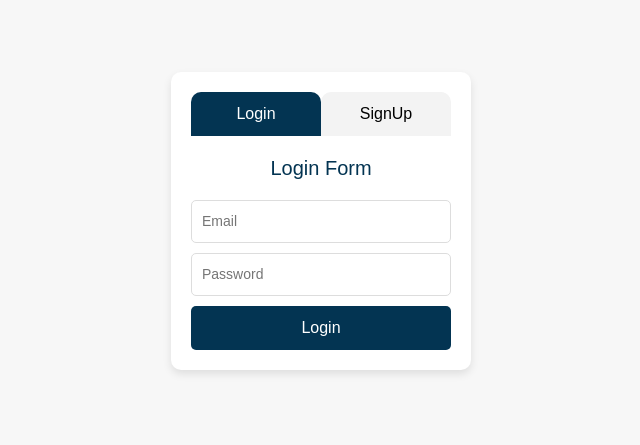
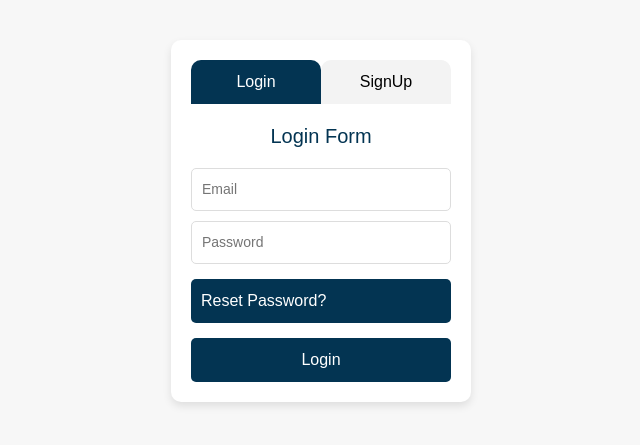
Before and after one commit to rick2001/socialmediaapp, a React (Create React App) app: page / in a window 1280 px wide. Shown: the part 179-624 px from the top of the page, without its empty margins (319-959 px from the left). Built offline with nearby package versions, Linux system fonts and the light colour scheme.

Commit message:
commit-2

```diff
--- a/src/Components/Login.css
+++ b/src/Components/Login.css
@@ -1,3 +1,85 @@
+/* body {
+    font-family: Arial, sans-serif;
+    display: flex;
+    justify-content: center;
+    align-items: center;
+    height: 100vh;
+    margin: 0;
+  }
+
+  .container {
+    display: flex;
+    justify-content: center;
+    align-items: center;
+    height: 100vh;
+    width: 100%;
+  }
+
+  .form-container {
+    background-color: white;
+    padding: 20px;
+    border-radius: 10px;
+    box-shadow: 0 4px 8px rgba(0, 0, 0, 0.1);
+    width: 300px;
+  }
+
+  .form-toggle {
+    display: flex;
+    justify-content: space-between;
+    margin-bottom: 20px;
+  }
+
+  .form-toggle button {
+    width: 50%;
+    padding: 10px;
+    background-color: #f3f3f3;
+    border: none;
+    cursor: pointer;
+    font-size: 16px;
+    border-radius: 10px 10px 0 0;
+  }
+
+  .form-toggle .active {
+    background-color: #033452;
+    color: white;
+  }
+
+  .form {
+    display: flex;
+    flex-direction: column;
+  }
+
+  .form h2 {
+    margin-bottom: 20px;
+  }
+
+  .form input {
+    padding: 10px;
+    margin-bottom: 10px;
+    border: 1px solid #ddd;
+    border-radius: 5px;
+  }
+
+  .form button {
+    padding: 10px;
+    background-color:#033452;
+    color: white;
+    border: none;
+    border-radius: 5px;
+    cursor: pointer;
+  }
+
+  .form a {
+    color: #007bff;
+    text-decoration: none;
+    margin-bottom: 10px;
+    text-align: right;
+  }
+
+  .form p {
+    text-align: center;
+  } */
+
   body {
     font-family: Arial, sans-serif;
     display: flex;
@@ -84,23 +166,23 @@ body {
     background-color: #021f33;
 }
 
-/* Forgot Password Styling */
+/* Reset Password Button */
 .forgot-password {
   background: none;
   border: none;
   color: #007bff;
   cursor: pointer;
-  text-align: center;
+  text-align: left;
   font-size: 14px;
-  margin-top: 10px;
+  margin-top: 5px;
+  margin-bottom: 15px; /* Add space between Reset Password and Login button */
   transition: color 0.3s ease;
 }
-
 .forgot-password:hover {
   color: #0056b3;
 }
 
-/* Reset Password Form Styling */
+/* Reset Password Form */
 .reset-password-container {
   text-align: center;
   width: 100%;
@@ -114,7 +196,7 @@ body {
   margin-top: 10px;
 }
 
-/* Centering back button */
+/* Back to Login Button */
 .back-button {
   background: none;
   color: #033452;
--- a/src/Components/Login.js
+++ b/src/Components/Login.js
@@ -1,25 +1,18 @@
 import React, { useState } from 'react'
 import { useNavigate } from 'react-router-dom';
-import { useSelector,useDispatch } from 'react-redux';
+import { useSelector, useDispatch } from 'react-redux';
 import './Login.css'
-import { signUpUser } from '../redux/counter/counterSlice';
+import { resetUserPassword, signUpUser } from '../redux/counter/counterSlice';
 export const Login = () => {
-    const userDetails = useSelector(state=>state.counter.userDetails)
+    const userDetails = useSelector(state => state.counter.userDetails)
     const dispatch = useDispatch();
     const navigate = useNavigate();
     const [isLogin, setIsLogin] = useState(true);
+    const [isResetPassword, setIsResetPassword] = useState(false);
     const [logInData, setLoginData] = useState({ userId: "", userPassword: "" })
     const [signUpData, setSignUpData] = useState({ userId: "", userPassword: "" })
-    // const [userDetails, setUserDetails] = useState([
-    //     {
-    //         userId: "monojitpalit4@gmail.com",
-    //         password: "12345"
-    //     },
-    //     {
-    //         userId: "koly4@gmail.com",
-    //         password: "12345"
-    //     }
-    // ])
+    const [resetData, setResetData] = useState({ userId: "", newPassword: "" });
+
 
     const handleOnclickLogin = (e) => {
         setLoginData({ ...logInData, [e.target.id]: e.target.value })
@@ -50,43 +43,77 @@ export const Login = () => {
 
     const handleSignUp = () => {
         console.log(signUpData);
-        // setUserDetails([...userDetails, signUpData])
-        // setUserDetails(prevUserDetails => {
-            //     const updatedUsers = [...prevUserDetails, { userId: signUpData.userId, password: signUpData.userPassword }];
-            //     console.log("Updated Users: ", updatedUsers); // Check if user is added
-            //     return updatedUsers;
-            // });
         dispatch(signUpUser(signUpData));
         console.log(userDetails);
         alert("signed up successfully");
         setIsLogin(true);
         console.log(signUpData);
     }
+
+
+    const handleOnClickReset = (e) => {
+        setResetData({ ...resetData, [e.target.id]: e.target.value })
+    }
+
+    const handleResetPassword = () => {
+        console.log(resetData);
+        const index = userDetails.findIndex((ele) => ele.userId === resetData.userId);
+        if (index !== -1) {
+            dispatch(resetUserPassword(resetData));
+            alert("Password changed successfully")
+            setResetData({ userId: "", newPassword: "" })
+            console.log(userDetails);
+        }
+        else{
+            alert("Mail not found in database!")
+            setResetData({ userId: "", newPassword: "" })
+        }
+
+
+    }
+
+
+
     return (
         <div className='container'>
             <div className="form-container">
                 <div className="form-toggle">
-                    <button className={isLogin ? "active" : ""} onClick={() => setIsLogin(true)}>Login</button>
-                    <button className={!isLogin ? "active" : ""} onClick={() => setIsLogin(false)}>SignUp</button>
+                    <button className={isLogin ? "active" : ""} onClick={() => { setIsLogin(true); setIsResetPassword(false); }}>Login</button>
+                    <button className={!isLogin ? "active" : ""} onClick={() => { setIsLogin(false); setIsResetPassword(false); }}>SignUp</button>
                 </div>
-                {isLogin ?
+                {!isResetPassword ? (
+                    isLogin ? (
                         <>
                             <div className='form'>
                                 <h2>Login Form</h2>
                                 <input type="email" id='userId' name='userId' value={logInData.userId} placeholder='Email' onChange={handleOnclickLogin} />
                                 <input type="password" id='userPassword' name='userPassword' value={logInData.userPassword} placeholder='Password' onChange={handleOnclickLogin} />
-                            {/* <a href="#">Forget Password?</a> */}
+                                <button className="forgot-password" onClick={() => setIsResetPassword(true)}>Reset Password?</button>
                                 <button onClick={handleLogin}>Login</button>
                             </div>
-                    </> : <>
+                        </>
+                    ) : (
+                        <>
                             <div className='form'>
                                 <h2>SignUp Form</h2>
                                 <input type="email" id='userId' name='userId' value={signUpData.userId} placeholder='Email' onChange={handleOnClickSignUp} />
                                 <input type="password" id='userPassword' name='userPassword' value={signUpData.userPassword} placeholder='Password' onChange={handleOnClickSignUp} />
                                 <button onClick={handleSignUp}>SignUp</button>
                             </div>
+                        </>
+                    )
+                ) : (
+                    <>
+                        <div className='form reset-password-container'>
+                            <h2>Reset Password</h2>
+                            <input type="email" id='userId' name='userId' value={resetData.userId} placeholder='Enter your Email' onChange={handleOnClickReset} />
+                            <input type="password" id='newPassword' name='newPassword' value={resetData.newPassword} placeholder='Enter New Password' onChange={handleOnClickReset} />
+                            <button onClick={handleResetPassword}>Confirm Reset</button>
+                            <button className="back-button" onClick={() => setIsResetPassword(false)}>Back to Login</button>
+                        </div>
+                    </>
+                )}
 
-                    </>}
             </div>
         </div>
     )
--- a/src/redux/counter/counterSlice.js
+++ b/src/redux/counter/counterSlice.js
@@ -20,11 +20,18 @@ export const counterSlice = createSlice({
   reducers: {
     signUpUser: (state,action) => {
       state.userDetails.push(action.payload);
+    },
+    resetUserPassword:(state, action)=>{
+        const {userId, newPassword} = action.payload;
+        const index = state.userDetails.findIndex(ele=>ele.userId===userId);
+        if(index!==-1){
+            state.userDetails[index].userPassword = newPassword;
+        }
     }
   },
 })
 
 // Action creators are generated for each case reducer function
-export const { signUpUser } = counterSlice.actions
+export const { signUpUser, resetUserPassword } = counterSlice.actions
 
 export default counterSlice.reducer
```
Lines whose indentation alone changed are shown as unchanged.
